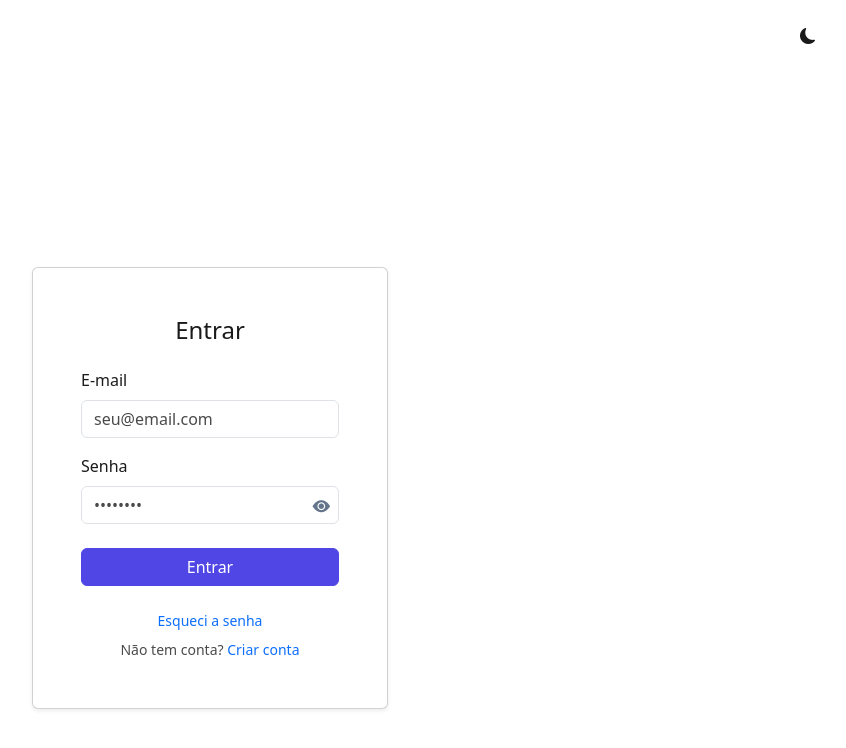
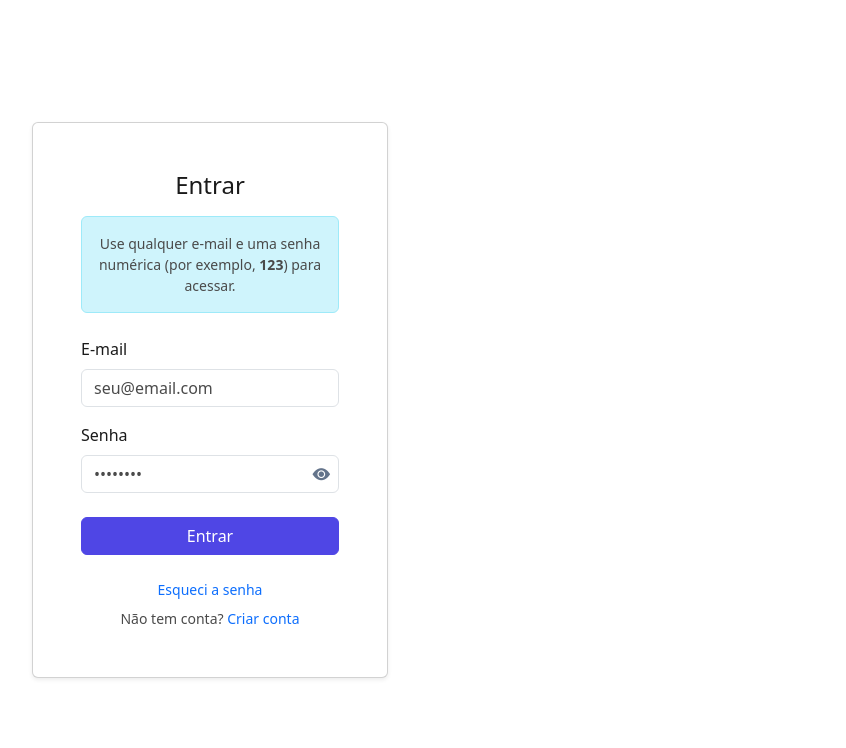
Before and after one commit to brayanmonteiroo/painel-admin-vue-bootstrap, a Vue app: page / in a window 1280 px wide. Shown: the top 748 px of the page, without its empty margins (430-1276 px from the left). Built offline with nearby package versions, Linux system fonts and the light colour scheme; the HTML template or start-up script is replaced by a standard one.

Commit message:
refactor(auth): remover header e toggle de tema do layout público
Páginas de autenticação (login, recuperar senha, cadastro) passam a exibir
apenas o conteúdo, sem header. Troca de tema (claro/escuro) fica disponível
apenas no dashboard após o login.

```diff
--- a/src/layouts/PublicLayout.vue
+++ b/src/layouts/PublicLayout.vue
@@ -1,19 +1,10 @@
 <script setup lang="ts">
 import { RouterView } from 'vue-router'
-import ThemeToggle from '../components/ThemeToggle.vue'
 </script>
 
 <template>
   <div class="public-layout min-vh-100 d-flex flex-column">
-    <header class="public-header py-3 px-3 px-md-4">
-      <div class="d-flex align-items-center justify-content-end gap-2">
-        <div class="flex-shrink-0">
-          <ThemeToggle />
-        </div>
-      </div>
-    </header>
-
-    <main class="public-main flex-grow-1 p-3">
+    <main class="public-main flex-grow-1 p-3 d-flex flex-column min-h-0">
       <RouterView />
     </main>
   </div>
--- a/src/views/CadastroView.vue
+++ b/src/views/CadastroView.vue
@@ -46,7 +46,7 @@ function onSubmit() {
 </script>
 
 <template>
-  <div class="min-vh-100 d-flex align-items-center justify-content-center py-4">
+  <div class="d-flex align-items-center justify-content-center flex-grow-1 py-3">
     <div class="container">
       <div class="row justify-content-center">
         <div class="col-12 col-sm-10 col-md-8 col-lg-5">
--- a/src/views/LoginView.vue
+++ b/src/views/LoginView.vue
@@ -48,12 +48,19 @@ async function onSubmit() {
 </script>
 
 <template>
-  <div class="login-page min-vh-100 d-flex align-items-center justify-content-center py-4">
+  <div class="login-page d-flex align-items-center justify-content-center flex-grow-1 py-3">
     <div class="container">
       <div class="row justify-content-center">
         <div class="col-12 col-sm-10 col-md-8 col-lg-6 col-xl-4">
           <AppCard body-class="p-4 p-md-5">
-            <h1 class="h4 card-title text-center mb-4">Entrar</h1>
+            <h1 class="h4 card-title text-center mb-3">Entrar</h1>
+            <!-- texto de informação com cor chamativa-->
+            <div class="alert alert-info text-body-secondary small text-center mb-4" role="alert">
+              <p class="mb-0">
+                Use qualquer e-mail e uma senha numérica
+                (por exemplo, <strong>123</strong>) para acessar.
+              </p>
+            </div>
 
             <form @submit.prevent="onSubmit" novalidate>
               <AppAlert v-if="errorMessage" variant="danger" dismissible @dismiss="errorMessage = ''">
@@ -101,9 +108,3 @@ async function onSubmit() {
     </div>
   </div>
 </template>
-
-<style scoped>
-.login-page {
-  min-height: 100vh;
-}
-</style>
--- a/src/views/RecuperarSenhaView.vue
+++ b/src/views/RecuperarSenhaView.vue
@@ -29,7 +29,7 @@ function onSubmit() {
 </script>
 
 <template>
-  <div class="min-vh-100 d-flex align-items-center justify-content-center py-4">
+  <div class="d-flex align-items-center justify-content-center flex-grow-1 py-3">
     <div class="container">
       <div class="row justify-content-center">
         <div class="col-12 col-sm-10 col-md-8 col-lg-5">
```
